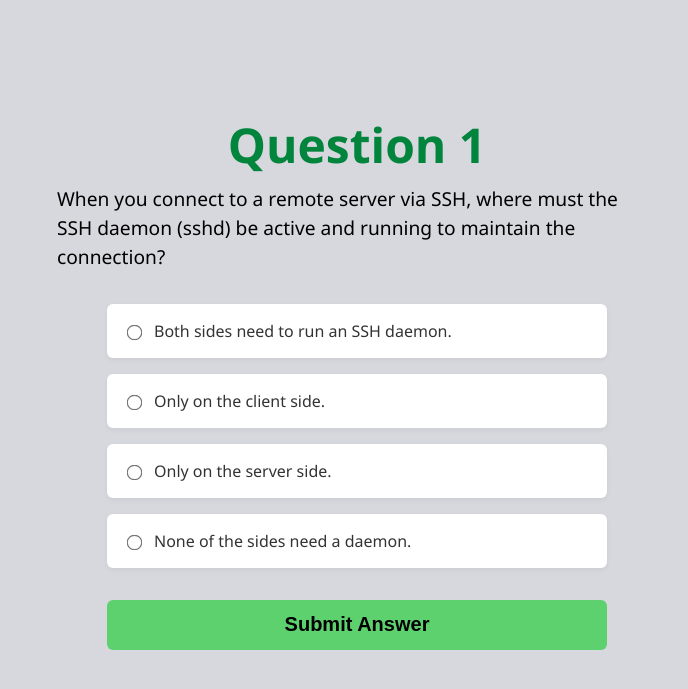
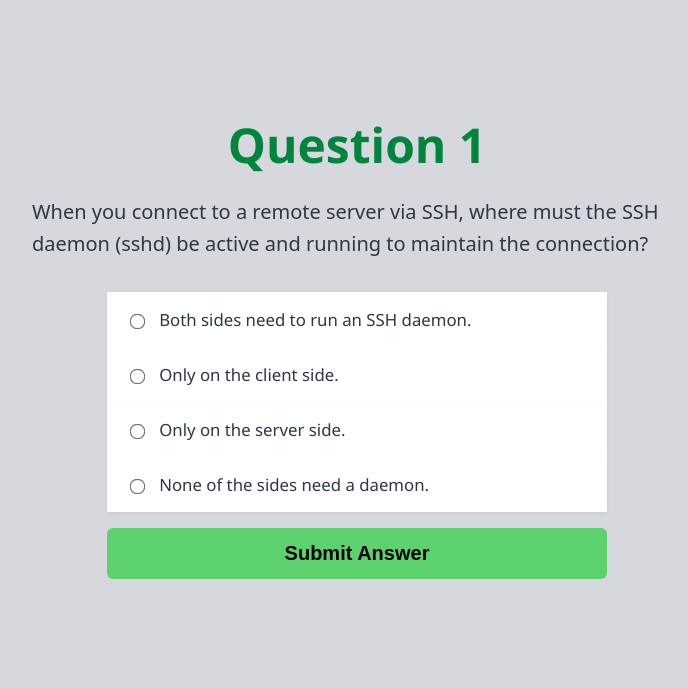
Before and after one commit to Gowthaman585/linux-quest, a Flask app: page /quiz/1 in a window 1280 px wide. Shown: the top 689 px of the page, without its empty margins (283-971 px from the left). Run offline with Flask 3, Linux system fonts and the light colour scheme.

Commit message:
config(quiz): remove html css conf lines

```diff
--- a/app/templates/quiz.html
+++ b/app/templates/quiz.html
@@ -9,15 +9,15 @@
 <body>
     <header class="hero-header">
         <h1>Question {{ q.id }}</h1>
-	<p class="subtitle" style="max-width: 600px; margin: 0 auto 0 auto; text-align: left; line-height: 1.5;">{{ q.question }}</p>
+	<p class="quiz-question" >{{ q.question }}</p>
     </header>
 
     <main class="action-area" style="width: 100%; max-width: 500px; text-align: left;">
-        <form action="#" method="POST" style="display: flex; flex-direction: column; gap: 1rem;">
+	    <form action="{{ url_for('main.quiz_question',q_id=q.id) }}" method="POST" style="display: flex-direction: column; gap: 1 rem;">
             {% for choice in q.choices %}
-            <label style="background: #ffffff; padding: 1rem; border-radius: 6px; color: #333; cursor: pointer; display: flex; align-items: center; gap: 10px; font-weight: 500; box-shadow: 0 2px 5px rgba(0,0,0,0.05);">
-                <input type="radio" name="answer" value="{{ loop.index }}" style="accent-color: #01853D; transform: scale(1.2);">
-                {{ choice }}
+	    <label class="quiz-choice">
+		    <input type="radio" name="answer" value="{{ loop.index }}">
+		    {{ choice }}
             </label>
             {% endfor %}
 
```
